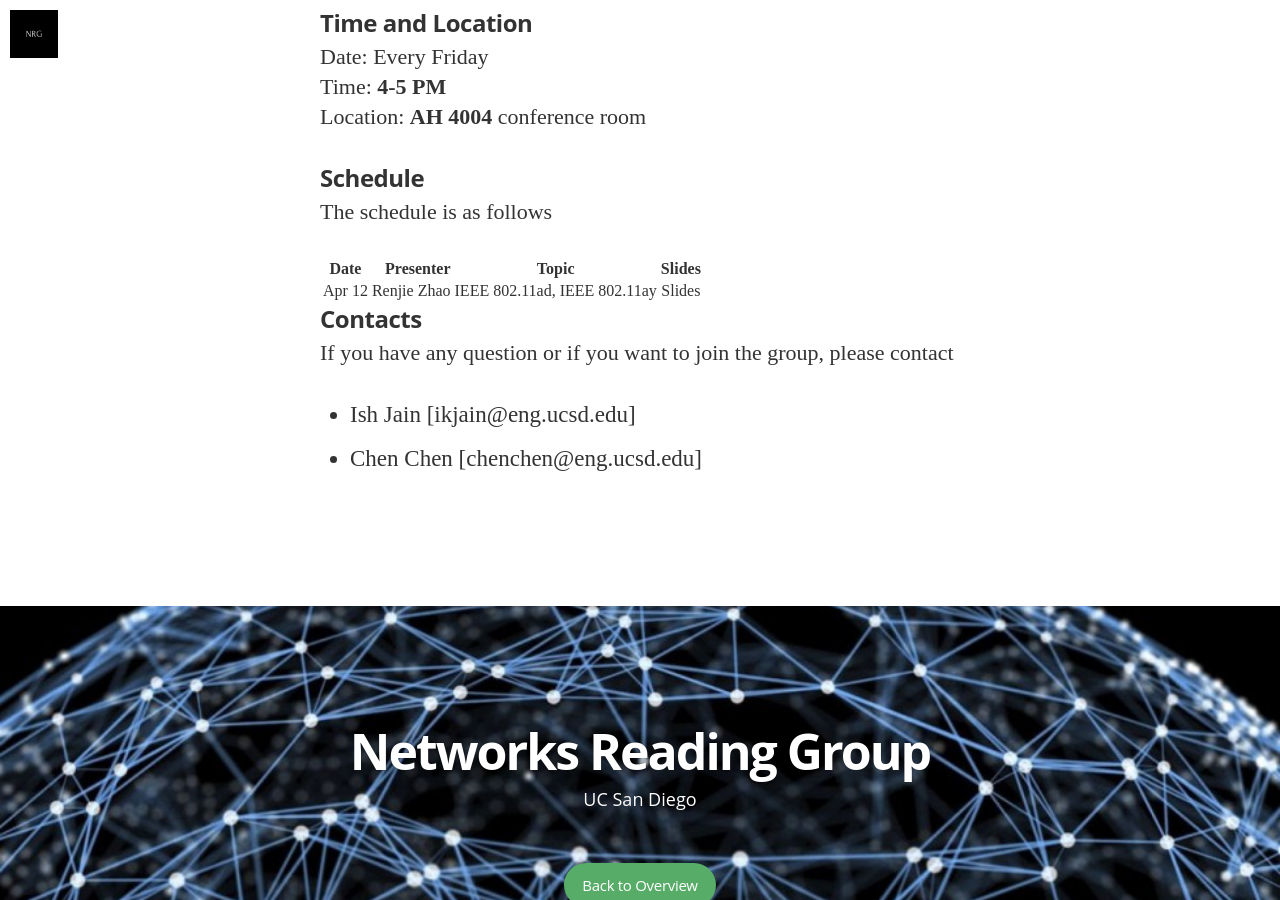
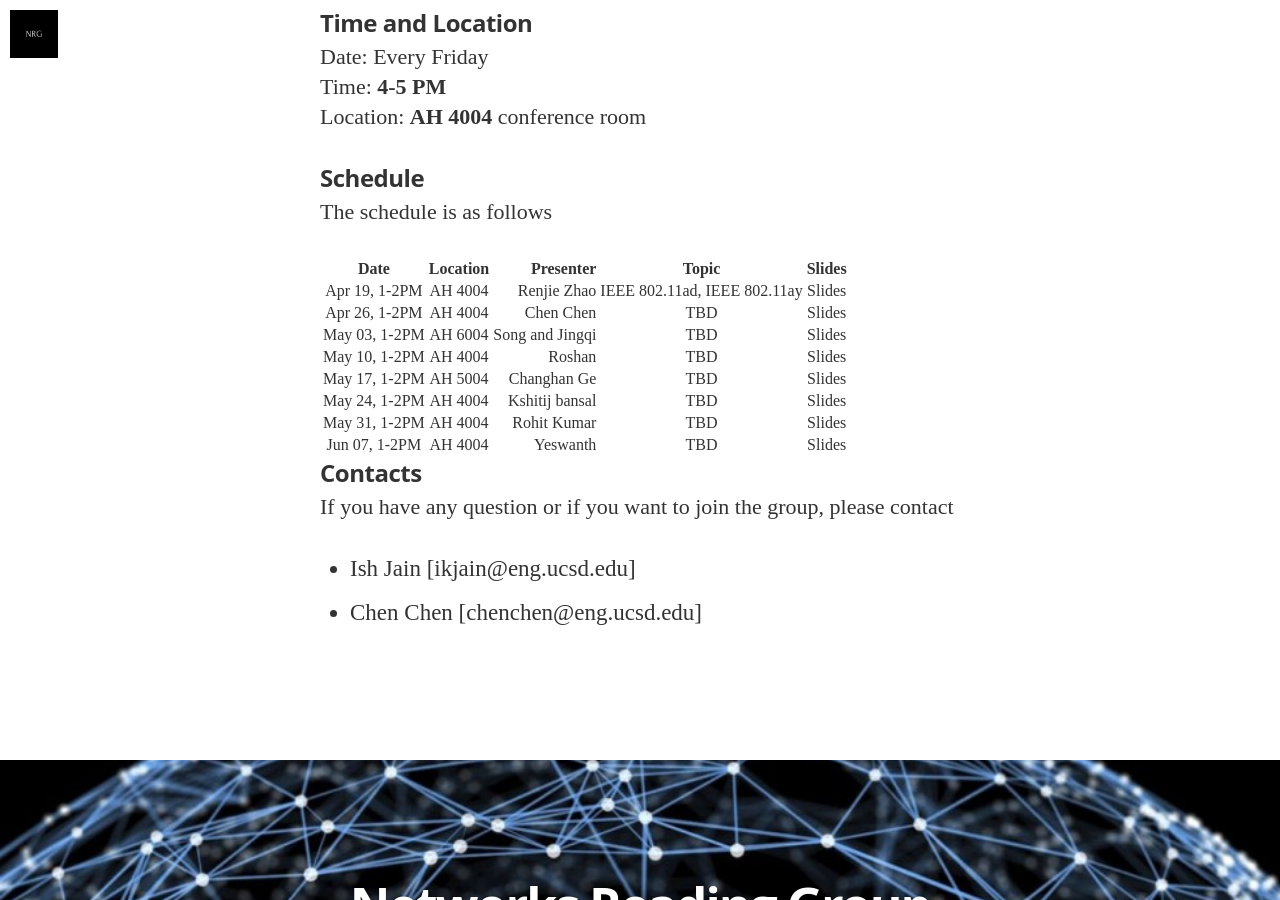
Before and after one commit to nrgucsd/nrgucsd.github.io, a Jekyll site: the page built from _posts/2019-04-01-Reading-Winter2019.markdown, in a window 1280 px wide and 900 px high, scrolled down 1829 px. Built offline with Jekyll 4.4.1, drawn with Linux system fonts in a browser that asks for light colours; nearby versions of some CDN libraries; some web fonts are replaced; some of the changed text lies outside the part shown.

Commit message:
Update and rename 2019-01-01-Reading-Winter2019.markdown to 2019-04-01-Reading-Winter2019.markdown

```diff
--- a/_posts/2019-01-01-Reading-Winter2019.markdown
+++ b/_posts/2019-04-01-Reading-Winter2019.markdown
@@ -36,9 +36,16 @@ Location: **AH 4004** conference room
 
 The schedule is as follows
 
-| Date      |  Presenter          | Topic  | Slides |
-|:---------:|--------------------:|:------:|:------:|
-| Apr 12    | Renjie Zhao     | IEEE 802.11ad, IEEE 802.11ay    | Slides      |
+| Date              |  Location     |  Presenter          | Topic  | Slides |
+|:-----------------:|:-------------:|--------------------:|:------:|:------:|
+| Apr 19, 1-2PM     | AH 4004       |Renjie Zhao     | IEEE 802.11ad, IEEE 802.11ay    | Slides      |
+| Apr 26, 1-2PM     | AH 4004       | Chen Chen     | TBD   | Slides      |
+| May 03, 1-2PM     | AH 6004       | Song and Jingqi     | TBD    | Slides      |
+| May 10, 1-2PM     | AH 4004       | Roshan     | TBD   | Slides      |
+| May 17, 1-2PM     | AH 5004       | Changhan Ge     | TBD   | Slides      |
+| May 24, 1-2PM     | AH 4004       | Kshitij bansal     | TBD   | Slides      |
+| May 31, 1-2PM     | AH 4004       | Rohit Kumar     | TBD   | Slides      |
+| Jun 07, 1-2PM     | AH 4004       | Yeswanth    | TBD    | Slides      |
 
 
 ### Contacts
```
